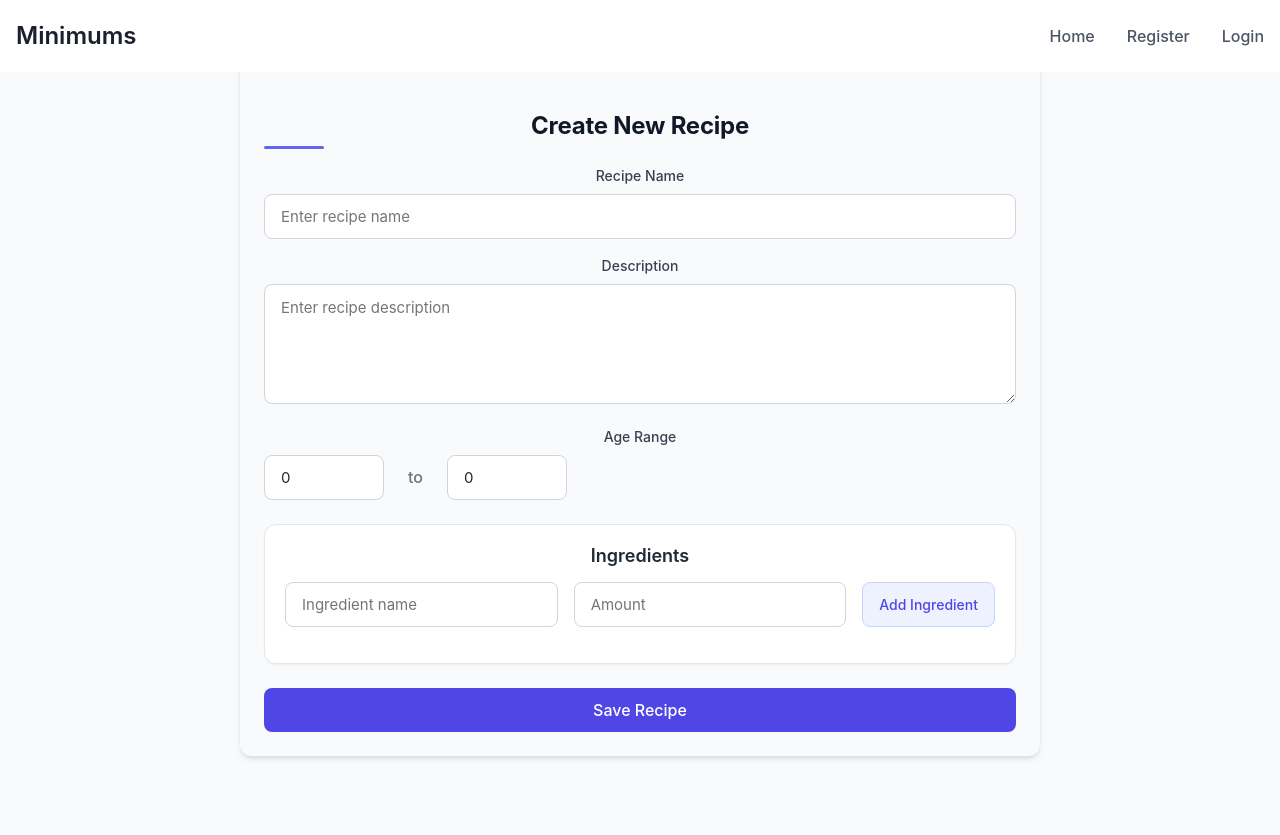
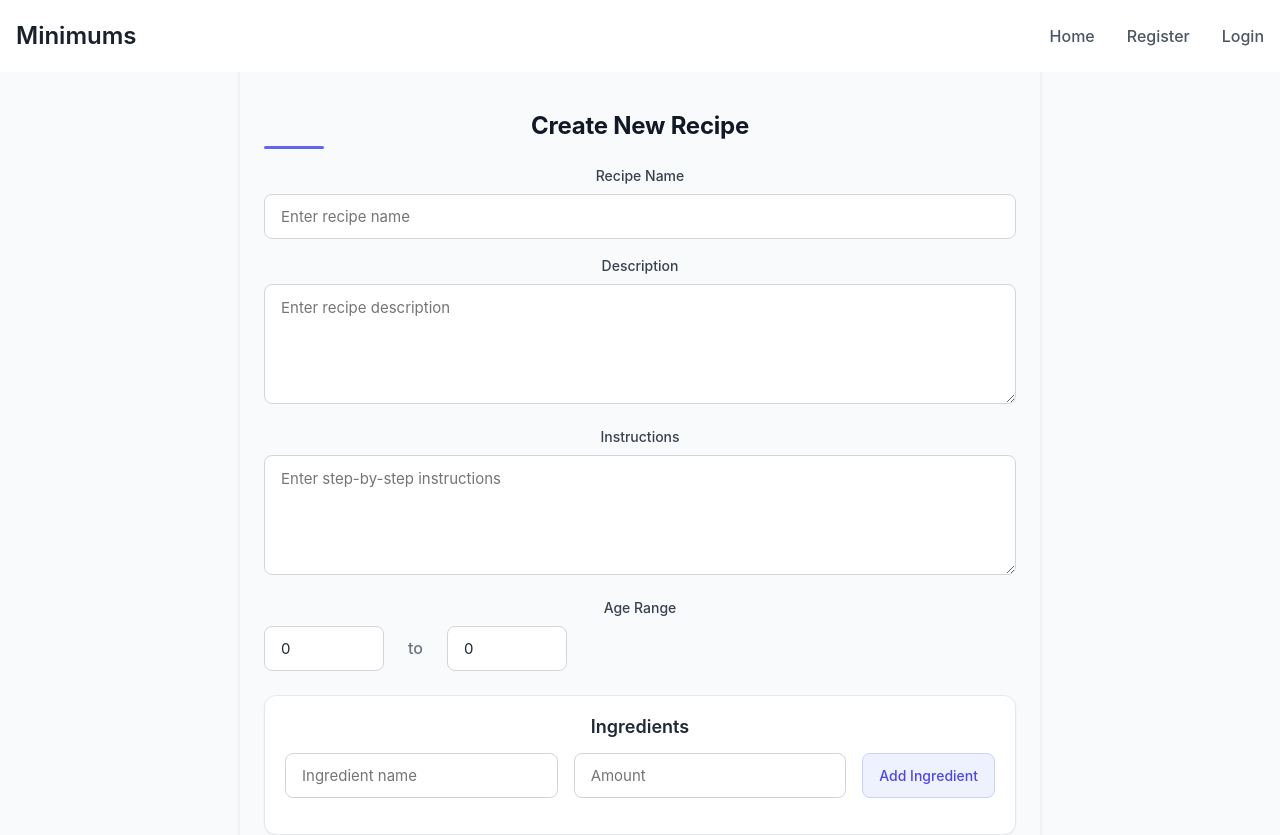
Before and after one commit to SamuelToledo123/Minimums-Frontend, a React (Vite) app: page /recipes/create in a window 1280 px wide. Shown: the top 835 px of the page. Before the commit the page ends 800 px from the top, so only its background shows below. Built offline with nearby package versions, Linux system fonts and the light colour scheme.

Commit message:
added instructions to createRecipe

```diff
--- a/src/pages/CreateRecipe/index.tsx
+++ b/src/pages/CreateRecipe/index.tsx
@@ -11,6 +11,7 @@ type IngredientDto = {
 
 type CreateReceptDto = {
   name: string;
+  instructions: string;
   description: string;
   fromAge: number;
   toAge: number;
@@ -22,6 +23,7 @@ function CreateRecipe() {
 
   const [form, setForm] = useState<CreateReceptDto>({
     name: "",
+    instructions: "",
     description: "",
     fromAge: 0,
     toAge: 0,
@@ -76,7 +78,7 @@ function CreateRecipe() {
     }
   };
 
-   return (
+  return (
     <form onSubmit={handleSubmit} className="recipe-form">
       <h2>Create New Recipe</h2>
 
@@ -95,6 +97,15 @@ function CreateRecipe() {
         name="description"
         placeholder="Enter recipe description"
         value={form.description}
+        onChange={handleChange}
+        required
+      />
+
+      <label className="form-label">Instructions</label>
+      <textarea
+        name="instructions"
+        placeholder="Enter step-by-step instructions"
+        value={form.instructions}
         onChange={handleChange}
         required
       />
```
